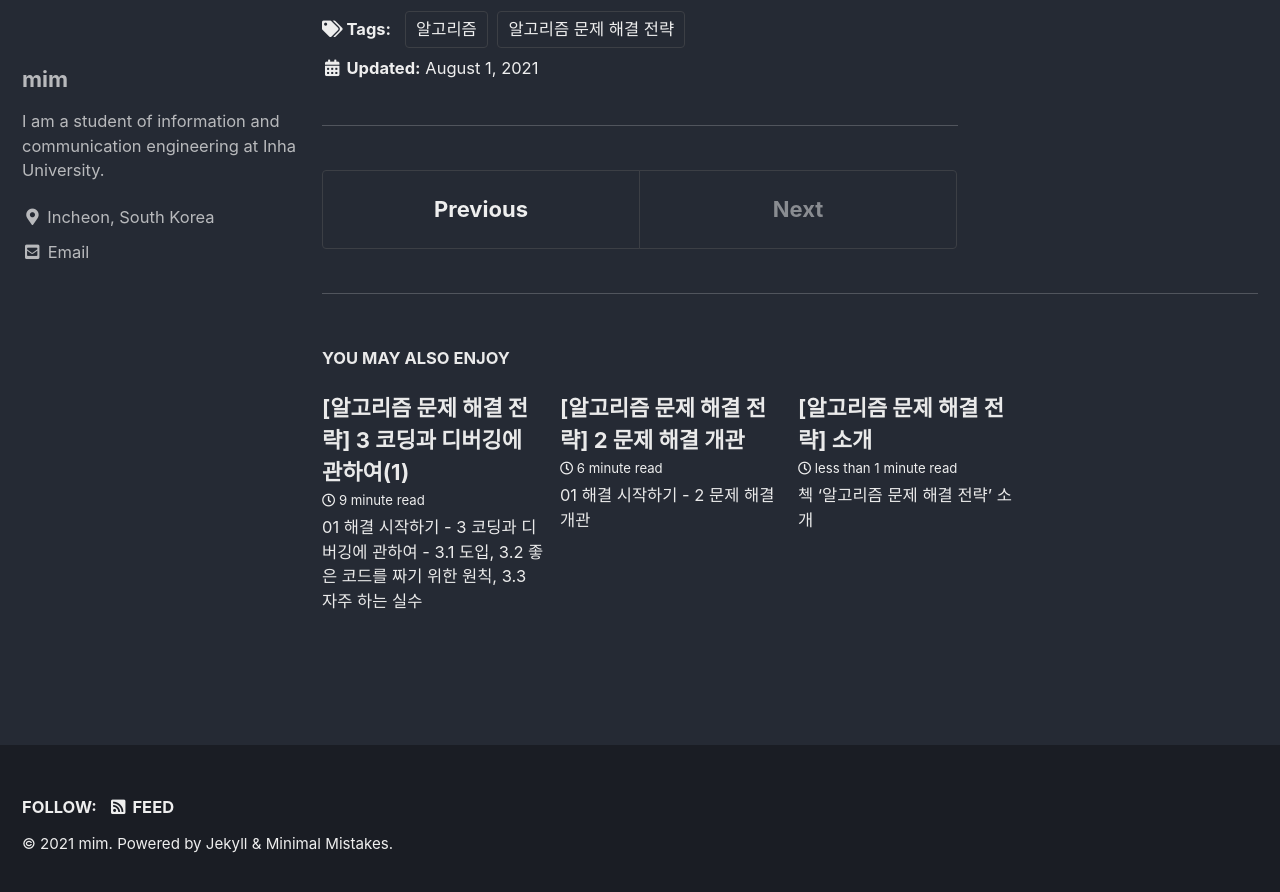
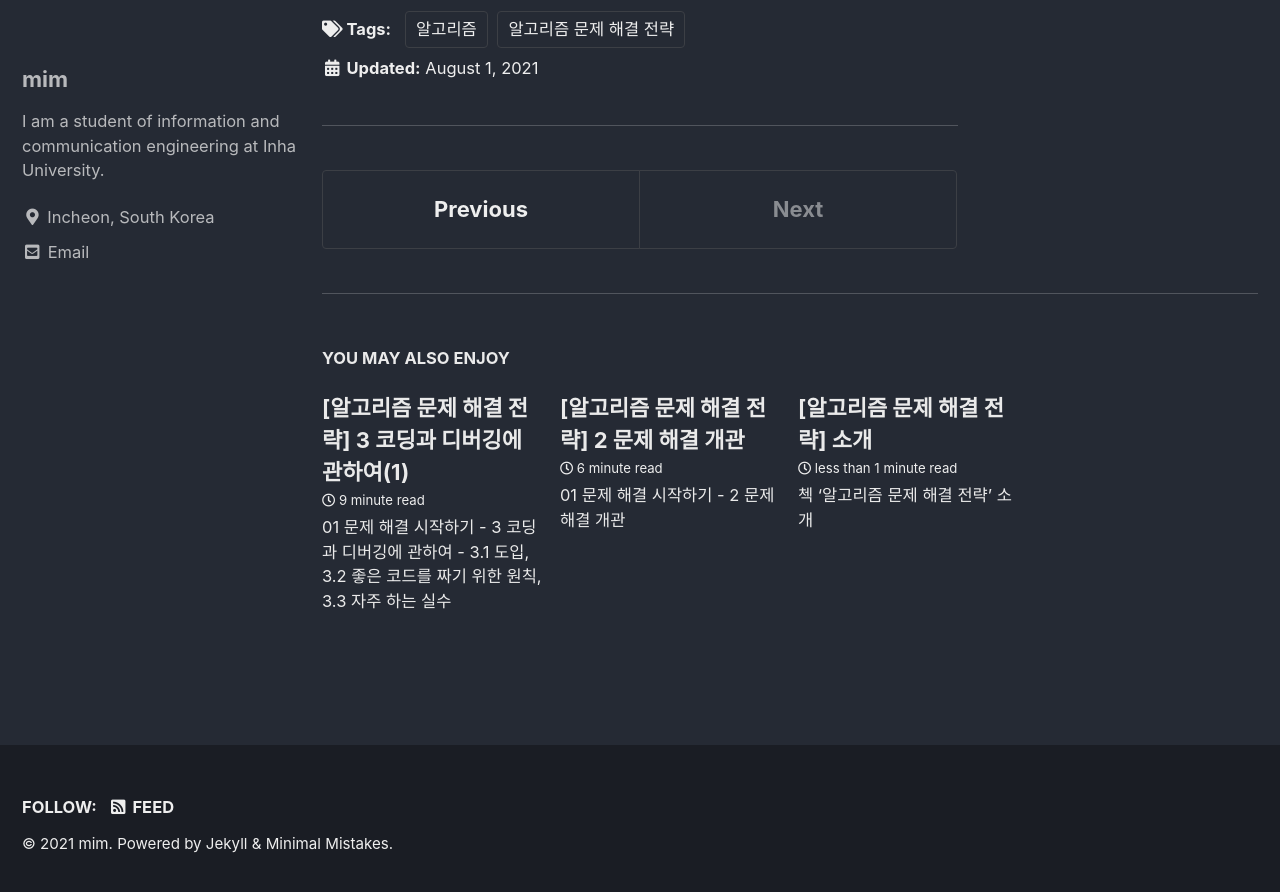
Before and after one commit to ChoMinkyung/chominkyung.github.io, a Jekyll site: the page built from _posts/2021-08-01-algorithmicProblemSolvingStrategies_01_3(2).md, in a window 1280 px wide and 900 px high, scrolled down 5594 px. Shown: the top 892 px of the window. Built offline with Jekyll 4.4.1, drawn with Linux system fonts in a browser that asks for light colours; cached includes are drawn as plain includes.

Commit message:
전체적으로 소제목 오타 수정

```diff
--- a/_posts/2021-07-11-algorithmicProblemSolvingStrategies_01_2.md
+++ b/_posts/2021-07-11-algorithmicProblemSolvingStrategies_01_2.md
@@ -6,7 +6,7 @@ toc_sticky: true
 
 layout:
 title: "[알고리즘 문제 해결 전략] 2 문제 해결 개관"
-excerpt: "01 해결 시작하기 - 2 문제 해결 개관"
+excerpt: "01 문제 해결 시작하기 - 2 문제 해결 개관"
 date: 2021-07-11
 last_modified_at: 2021-07-11
 categories:
--- a/_posts/2021-07-18-algorithmicProblemSolvingStrategies_01_3(1).md
+++ b/_posts/2021-07-18-algorithmicProblemSolvingStrategies_01_3(1).md
@@ -6,7 +6,7 @@ toc_sticky: true
 
 layout:
 title: "[알고리즘 문제 해결 전략] 3 코딩과 디버깅에 관하여(1)"
-excerpt: "01 해결 시작하기 - 3 코딩과 디버깅에 관하여 - 3.1 도입, 3.2 좋은 코드를 짜기 위한 원칙, 3.3 자주 하는 실수"
+excerpt: "01 문제 해결 시작하기 - 3 코딩과 디버깅에 관하여 - 3.1 도입, 3.2 좋은 코드를 짜기 위한 원칙, 3.3 자주 하는 실수"
 date: 2021-07-18
 last_modified_at: 2021-07-25
 categories:
--- a/_posts/2021-08-01-algorithmicProblemSolvingStrategies_01_3(2).md
+++ b/_posts/2021-08-01-algorithmicProblemSolvingStrategies_01_3(2).md
@@ -6,7 +6,7 @@ toc_sticky: true
 
 layout:
 title: "[알고리즘 문제 해결 전략] 3 코딩과 디버깅에 관하여(2)"
-excerpt: "01 해결 시작하기 - 3 코딩과 디버깅에 관하여 - 3.4 디버깅과 테스팅, 3.5 변수 범위의 이해"
+excerpt: "01 문제 해결 시작하기 - 3 코딩과 디버깅에 관하여 - 3.4 디버깅과 테스팅, 3.5 변수 범위의 이해"
 date: 2021-08-01
 last_modified_at: 2021-08-01
 categories:
```
